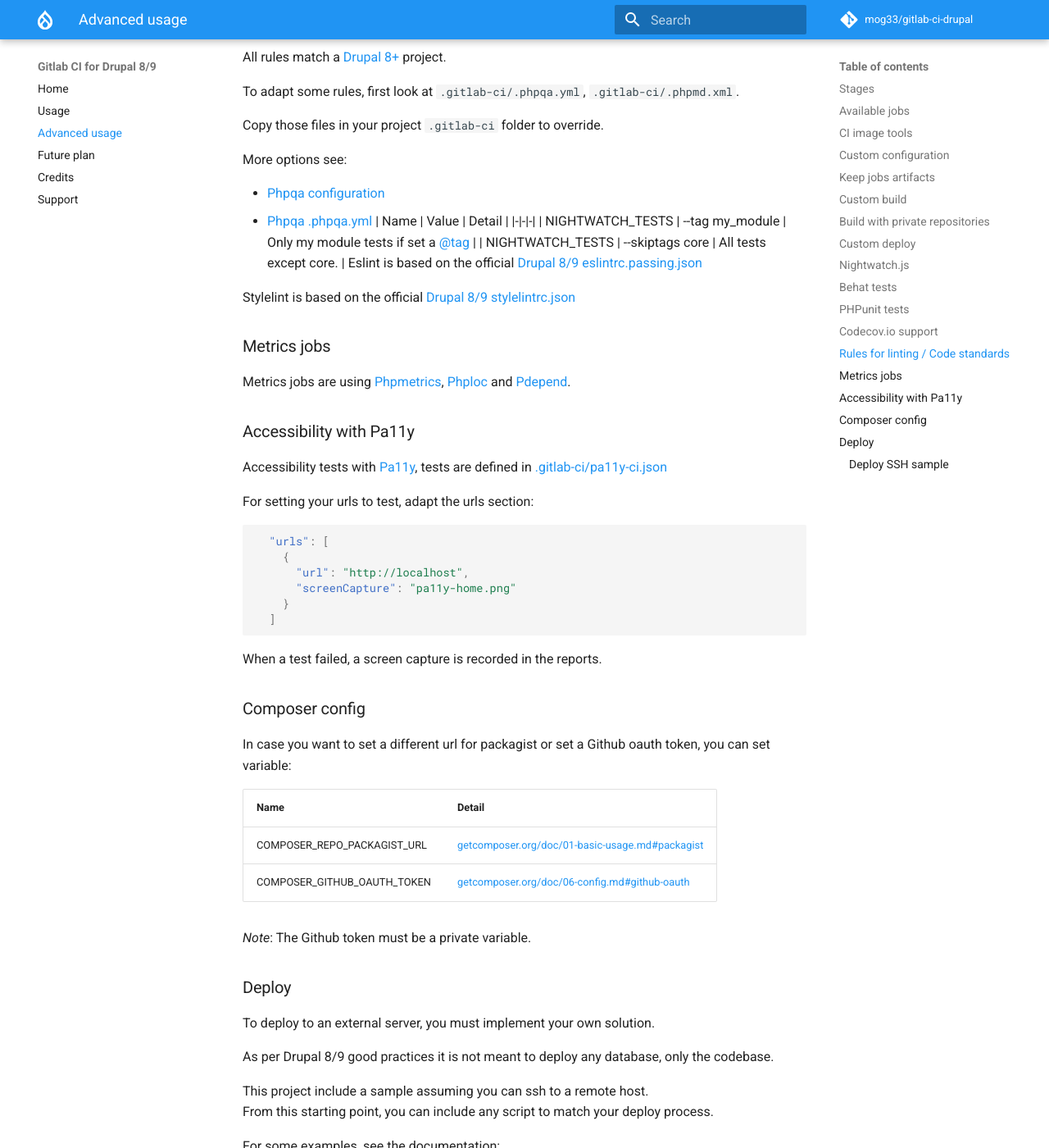
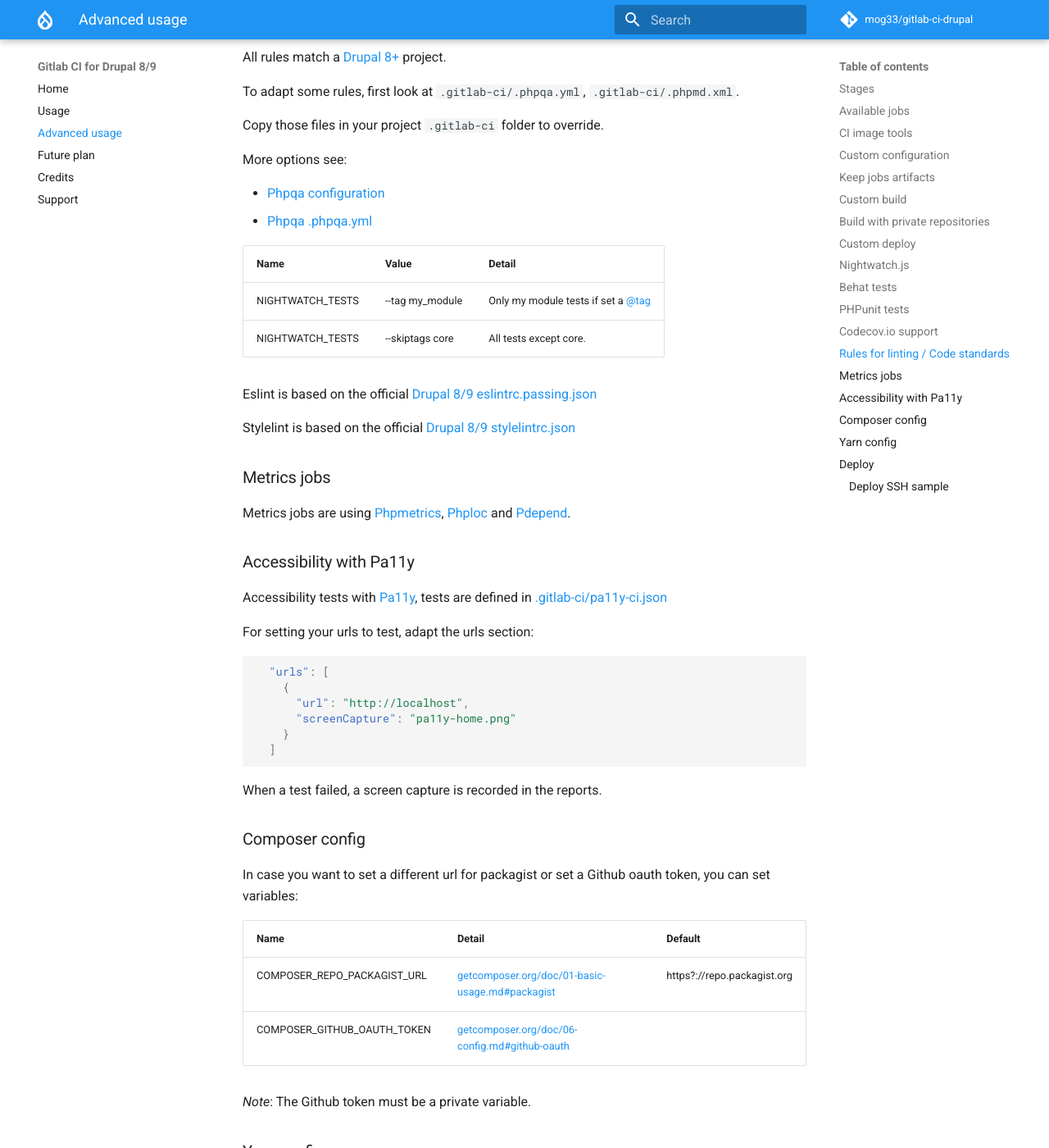
Before and after one commit to mogtofu33/gitlab-ci-drupal, an MkDocs documentation site: the page built from docs/advanced-usage.md, in a window 1280 px wide and 1400 px high, scrolled down 4389 px. Shown: the whole window at 82% size. Built offline with MkDocs 1.6.1 and Material for MkDocs 9.7.7, drawn with Linux system fonts in a browser that asks for light colours; comment, search, counter and statistics services are not loaded; some of the changed text lies outside the part shown.

Commit message:
[Issue #27] Add variable to set yarn registry.

```diff
--- a/docs/advanced-usage.md
+++ b/docs/advanced-usage.md
@@ -157,10 +157,12 @@ More options see:
 
 - [Phpqa configuration](https://github.com/EdgedesignCZ/phpqa#advanced-configuration---phpqayml)
 - [Phpqa .phpqa.yml](https://github.com/EdgedesignCZ/phpqa/blob/master/.phpqa.yml)
+
 | Name | Value | Detail |
 |-|-|-|
 | NIGHTWATCH_TESTS | --tag my_module | Only my module tests if set a @tag |
 | NIGHTWATCH_TESTS | --skiptags core | All tests except core. |
+
 Eslint is based on the official
 [Drupal 8/9 eslintrc.passing.json](https://git.drupalcode.org/project/drupal/raw/HEAD/core/.eslintrc.passing.json)
 
@@ -191,14 +193,22 @@ When a test failed, a screen capture is recorded in the reports.
 
 ### Composer config
 
-In case you want to set a different url for packagist or set a Github oauth token, you can set variable:
+In case you want to set a different url for packagist or set a Github oauth token, you can set variables:
 
-Name |  Detail
--|-
-COMPOSER_REPO_PACKAGIST_URL | https://getcomposer.org/doc/01-basic-usage.md#packagist
+Name | Detail | Default
+-|-|-
+COMPOSER_REPO_PACKAGIST_URL | https://getcomposer.org/doc/01-basic-usage.md#packagist | https?://repo.packagist.org
 COMPOSER_GITHUB_OAUTH_TOKEN | https://getcomposer.org/doc/06-config.md#github-oauth |
 
 _Note_: The Github token must be a private variable.
+
+### Yarn config
+
+In case you want to set a different url for yarn registry, you can set variables:
+
+Name |  Default
+-|-
+YARN_REGISTRY | https://registry.yarnpkg.com
 
 ### Deploy
 
```
Also changed, not shown: README.md (+1 -1 lines), local/README.md (+1 -7 lines), 5 other files.
